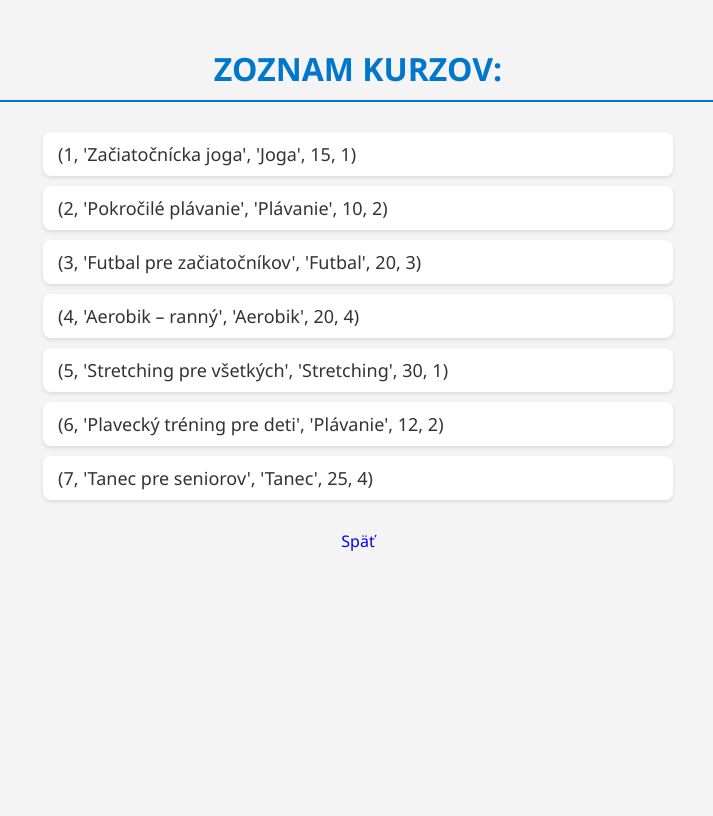
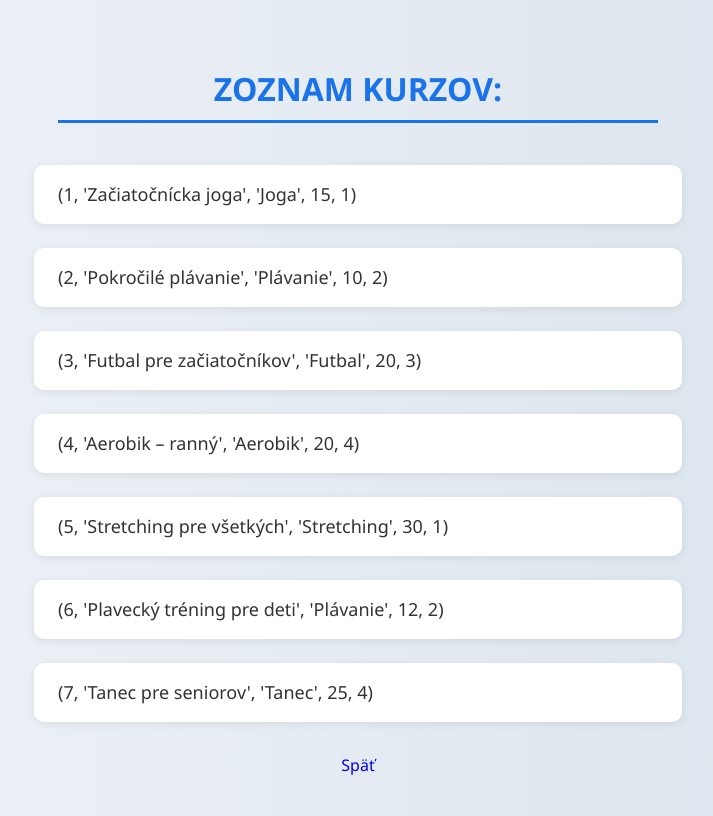
Before and after one commit to Dominik1545/ISJ-jurik-web, a Flask app: page /kurzy in a window 1280 px wide. Shown: the whole page, without its empty margins (282-995 px from the left). Before the commit the page ends 551 px from the top, so only its background shows below. Run offline with Flask 3, Linux system fonts and the light colour scheme; data comes from the database, SQL or seed files in the repository.

Commit message:
dizajn uprava

```diff
--- a/static/main.css
+++ b/static/main.css
@@ -1,50 +1,60 @@
+
 body {
     font-family: 'Segoe UI', Tahoma, Geneva, Verdana, sans-serif;
-    background-color: #f4f4f4;
+    background: linear-gradient(to right, #f0f4f8, #d9e2ec);
     margin: 0;
-    padding: 20px;
+    padding: 40px 20px;
     color: #333;
+    display: flex;
+    flex-direction: column;
+    align-items: center;
 }
 
+
 h2 {
-    color: #0077cc;
+    color: #1a73e8;
     font-size: 32px;
     text-align: center;
+    text-transform: uppercase;
     margin-bottom: 30px;
-    text-transform: uppercase;
-    border-bottom: 2px solid #0077cc;
+    border-bottom: 3px solid #1a73e8;
     padding-bottom: 10px;
+    width: 100%;
+    max-width: 600px;
 }
 
+
 p {
+    background-color: #ffffff;
+    padding: 16px 24px;
+    margin: 12px 0;
+    width: 100%;
+    max-width: 600px;
+    border-radius: 10px;
+    box-shadow: 0 2px 8px rgba(0, 0, 0, 0.08);
     font-size: 18px;
-    background-color: #ffffff;
-    padding: 10px 15px;
-    margin: 10px auto;
-    max-width: 600px;
-    border-radius: 8px;
-    box-shadow: 0 2px 4px rgba(0, 0, 0, 0.1);
+    line-height: 1.5;
 }
 
+
 a {
-    display: inline-block;
     text-decoration: none;
     margin-top: 20px;
-    text-align: center;
-    width: 100%;
 }
 
+
 button {
-    background-color: #0077cc;
+    background-color: #1a73e8;
     color: white;
-    padding: 10px 20px;
+    padding: 12px 24px;
     font-size: 16px;
     border: none;
-    border-radius: 6px;
+    border-radius: 8px;
     cursor: pointer;
-    transition: background-color 0.3s;
+    transition: background-color 0.3s ease;
+    box-shadow: 0 4px 6px rgba(0, 0, 0, 0.1);
 }
 
 button:hover {
-    background-color: #005fa3;
+    background-color: #155cb0;
 }
```
